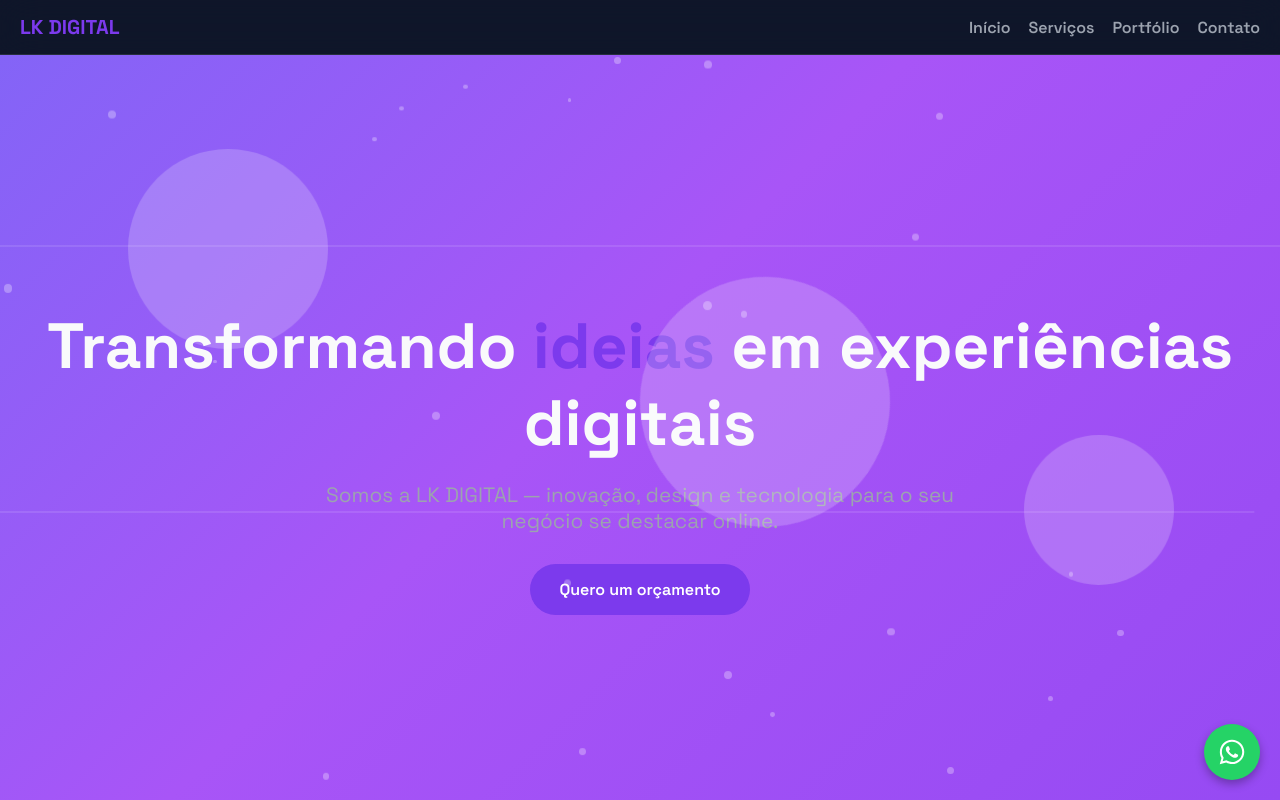
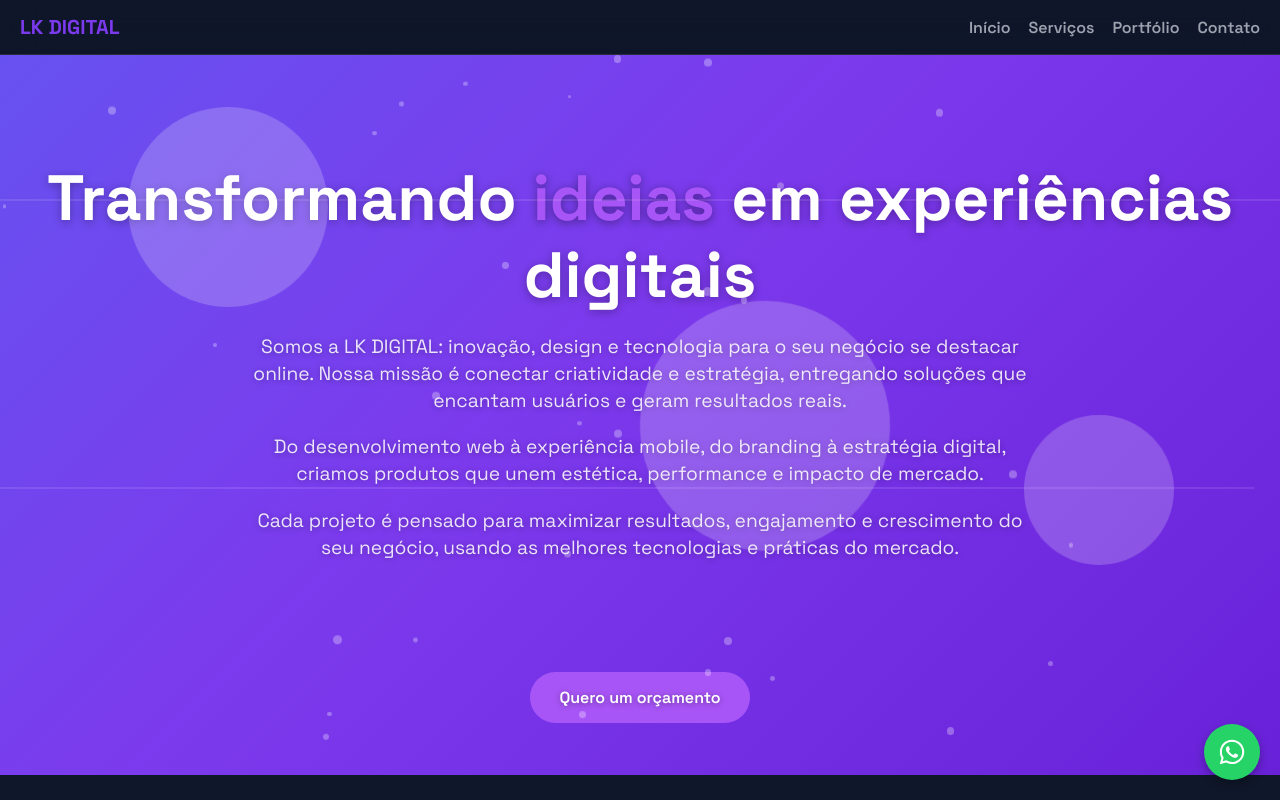
Before and after one commit to vLecaBR/CliqZ, a React (Vite) app: page / in a window 1280 px wide. Shown: the top 800 px of the page. Built offline with nearby package versions, Linux system fonts and the light colour scheme.

Commit message:
hero top

```diff
--- a/src/components/Hero/Hero.jsx
+++ b/src/components/Hero/Hero.jsx
@@ -1,19 +1,19 @@
 import { Container, Title, Subtitle, CTA, Shape, Line, Particle } from "./styles.js";
 
 export default function Hero() {
-  const particles = Array.from({ length: 25 }); // 25 partículas pequenas
+  const particles = Array.from({ length: 30 });
 
   return (
     <Container>
-      {/* Shapes grandes flutuantes */}
-      <Shape top="15%" left="10%" size={200} />
+      {/* Shapes flutuantes */}
+      <Shape top="10%" left="10%" size={200} />
       <Shape top="50%" left="80%" size={150} />
-      <Shape top="30%" left="50%" size={250} />
+      <Shape top="35%" left="50%" size={250} />
 
-      {/* Linhas finas horizontais */}
-      <Line top="25%" delay={0} />
+      {/* Linhas horizontais */}
+      <Line top="20%" delay={0} />
       <Line top="60%" delay={2} />
-      <Line top="75%" delay={4} />
+      <Line top="80%" delay={4} />
 
       {/* Partículas pequenas */}
       {particles.map((_, i) => (
@@ -31,7 +31,17 @@ export default function Hero() {
           Transformando <span>ideias</span> em experiências digitais
         </Title>
         <Subtitle>
-          Somos a LK DIGITAL — inovação, design e tecnologia para o seu negócio se destacar online.
+          Somos a LK DIGITAL: inovação, design e tecnologia para o seu negócio se destacar online.
+          Nossa missão é conectar criatividade e estratégia, entregando soluções que encantam usuários
+          e geram resultados reais.
+        </Subtitle>
+        <Subtitle>
+          Do desenvolvimento web à experiência mobile, do branding à estratégia digital,
+          criamos produtos que unem estética, performance e impacto de mercado.
+        </Subtitle>
+        <Subtitle>
+          Cada projeto é pensado para maximizar resultados, engajamento e crescimento do seu negócio,
+          usando as melhores tecnologias e práticas do mercado.
         </Subtitle>
         <CTA href="/contato">Quero um orçamento</CTA>
       </div>
--- a/src/components/Hero/styles.js
+++ b/src/components/Hero/styles.js
@@ -1,6 +1,5 @@
 import styled, { keyframes } from "styled-components";
 
-// animações
 const gradientMove = keyframes`
   0% { background-position: 0% 50%; }
   50% { background-position: 100% 50%; }
@@ -24,10 +23,9 @@ const moveParticle = keyframes`
   100% { transform: translateY(0);}
 `;
 
-// Container
 export const Container = styled.section`
   position: relative;
-  height: 95vh;
+  height: 90vh;
   width: 100%;
   display: flex;
   align-items: center;
@@ -35,41 +33,47 @@ export const Container = styled.section`
   text-align: center;
   padding: 0 20px;
   overflow: hidden;
-  color: ${({ theme }) => theme.colors.text};
+  color: #ffffffcc;
 
-  background: linear-gradient(-45deg, #7c3aed, #a855f7, #3b82f6, #06b6d4);
+  background: linear-gradient(-45deg, #4f00bc, #7c3aed, #3b82f6, #06b6d4);
   background-size: 400% 400%;
   animation: ${gradientMove} 20s ease infinite;
 `;
 
-// Textos
 export const Title = styled.h1`
   font-size: clamp(2rem, 5vw, 4rem);
   font-weight: 700;
   line-height: 1.2;
   margin-bottom: 20px;
+  color: #ffffff; /* cor fixa para evitar sumir */
+  text-shadow: 0 2px 10px rgba(0,0,0,0.3); /* sombra para contraste constante */
 
   span {
-    color: ${({ theme }) => theme.colors.primary};
+    color: ${({ theme }) => theme.colors.accent};
+    text-shadow: 0 2px 10px rgba(0,0,0,0.4); /* sombra para manter visível sempre */
   }
 `;
 
 export const Subtitle = styled.p`
-  font-size: clamp(1rem, 2vw, 1.3rem);
-  max-width: 700px;
-  margin: 0 auto 30px;
-  color: ${({ theme }) => theme.colors.muted};
+  font-size: clamp(1rem, 1.6vw, 1.2rem);
+  max-width: 800px;
+  margin: 20px auto;
+  line-height: 1.4;
+  color: #ffffffdd; /* contraste maior */
+  text-shadow: 0 1px 6px rgba(0,0,0,0.3); /* sombra leve */
 `;
 
 export const CTA = styled.a`
   display: inline-block;
-  background: ${({ theme }) => theme.colors.primary};
+  background: ${({ theme }) => theme.colors.accent};
   color: white;
   padding: 14px 28px;
   border-radius: 9999px;
   font-weight: 600;
   transition: all 0.3s ease;
   border: 1px solid transparent;
+  margin-top: 90px;
+  text-shadow: 0 1px 6px rgba(0,0,0,0.4); /* sombra para manter visível */
 
   &:hover {
     background: transparent;
@@ -91,7 +95,7 @@ export const Shape = styled.div`
   animation: ${float} ${({ size }) => size / 50}s ease-in-out infinite alternate;
 `;
 
-// linhas finas
+// linhas horizontais
 export const Line = styled.div`
   position: absolute;
   width: 200%;
```
